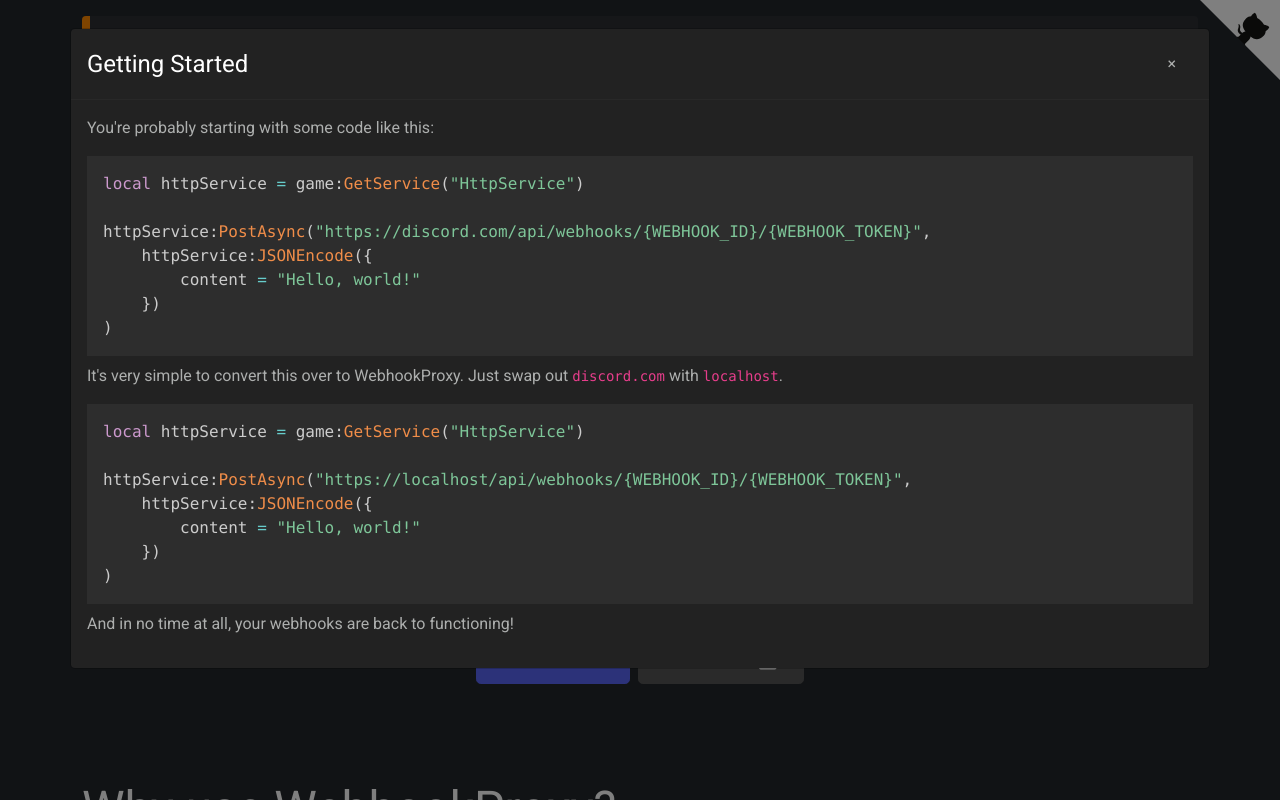
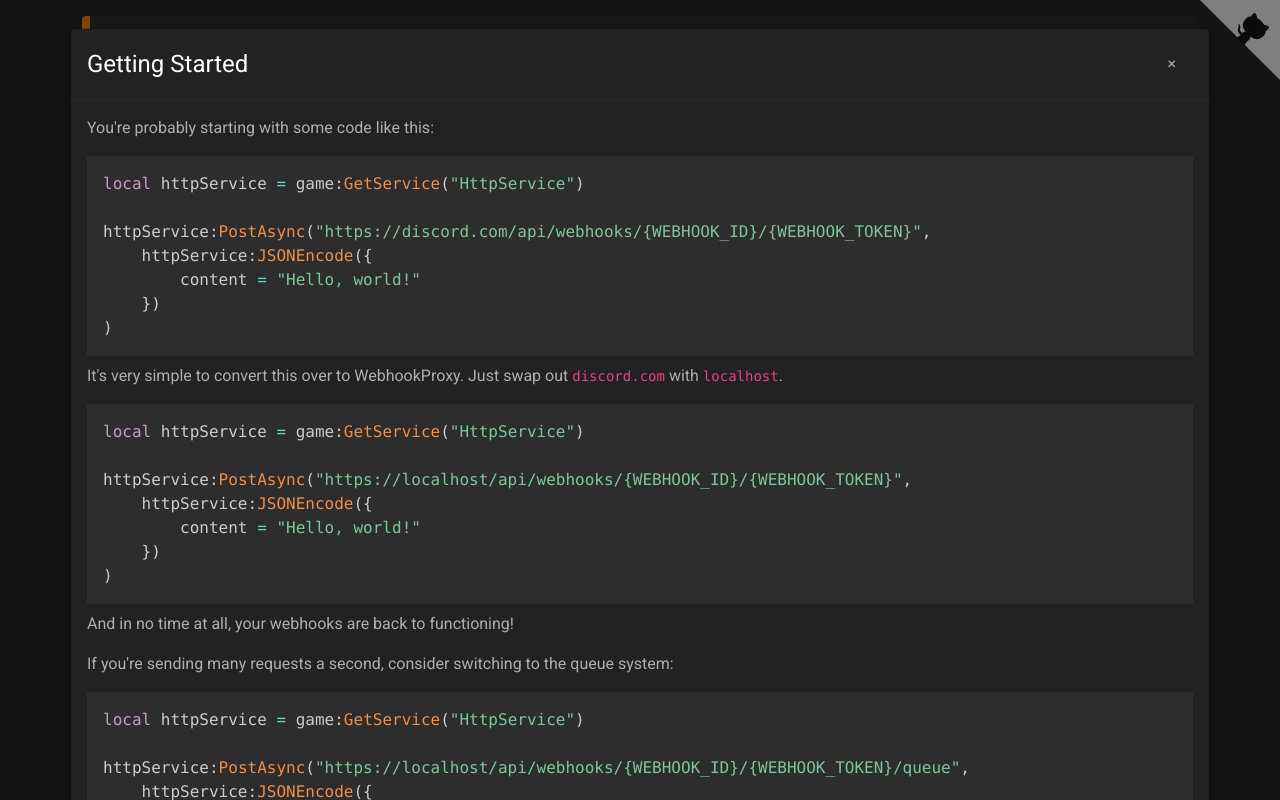
Before and after one commit to lewisakura/webhook-proxy, a website: page public/index.html in a window 1280 px wide. Both pictures are taken after a click on the button "Get started!". Shown: the top 800 px of the page. Drawn offline with Linux system fonts and the light colour scheme; no server answers.

Commit message:
and enough pushing

```diff
--- a/public/index.html
+++ b/public/index.html
@@ -252,6 +252,16 @@ httpService:PostAsync("https://<span class="hostname">webhook.lewistehminerz.dev
 	})
 )</code></pre>
                         <p>And in no time at all, your webhooks are back to functioning!</p>
+
+			<p>If you're sending many requests a second, consider switching to the queue system:</p>
+			<pre><code class="language-lua">local httpService = game:GetService("HttpService")
+
+httpService:PostAsync("https://<span class="hostname">webhook.lewistehminerz.dev</span>/api/webhooks/{WEBHOOK_ID}/{WEBHOOK_TOKEN}/queue",
+	httpService:JSONEncode({
+		content = "Hello, world!"
+	})
+)</code></pre>
+                        <p>This will make sure all of your messages hit Discord at some point, no matter what!</p>
                     </div>
                 </div>
             </div>
```
